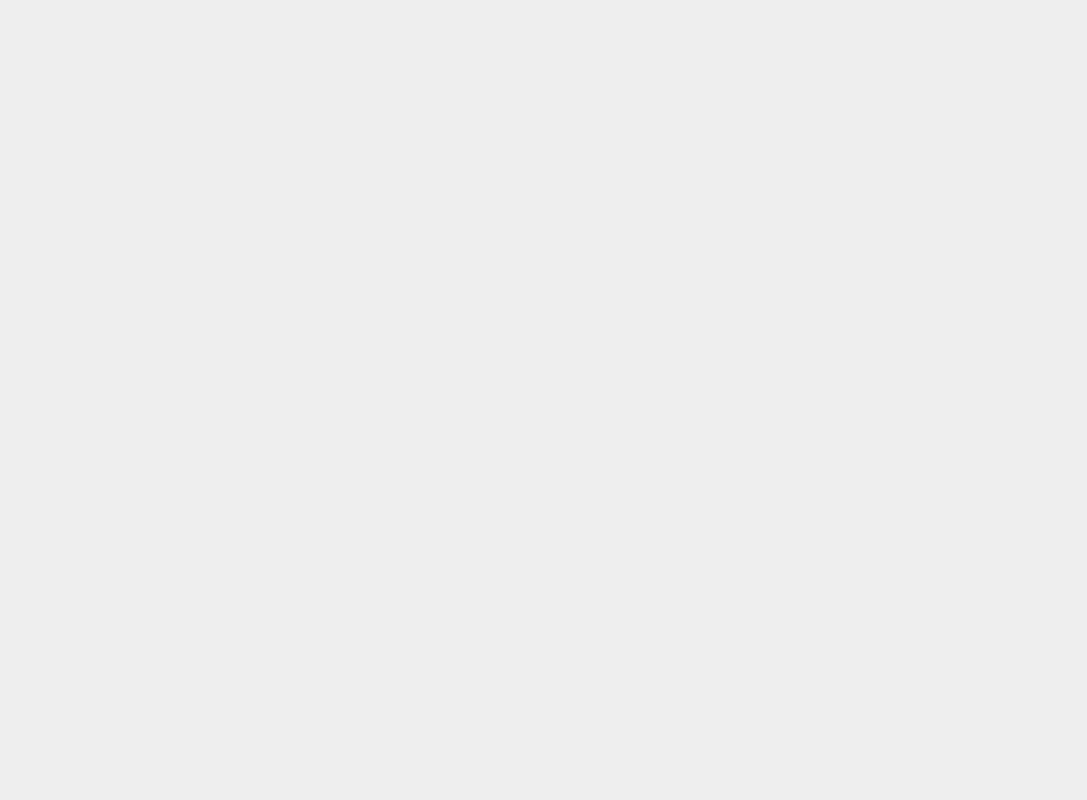
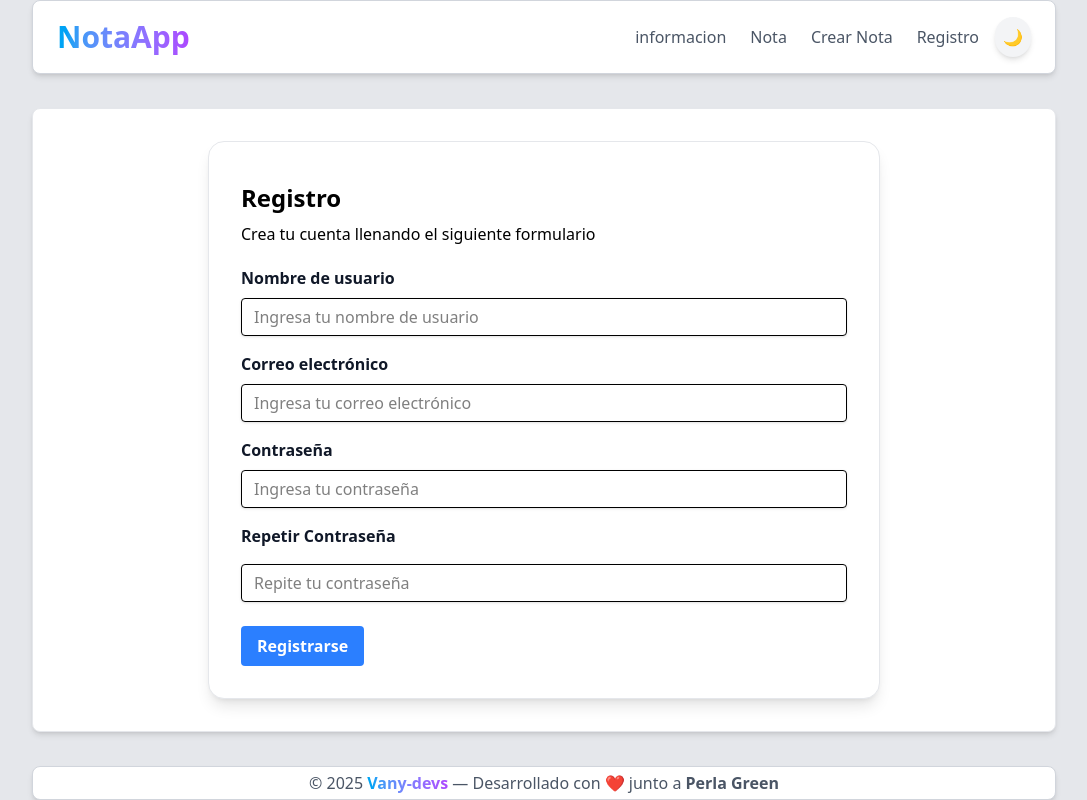
Before and after one commit to vany-devs/notaapp, a React app in the folder frontend/: page /registro in a window 1280 px wide. Before the commit this address had no page. Shown: the whole page, without its empty margins (96-1183 px from the left). Built offline with nearby package versions, Linux system fonts and the light colour scheme; the HTML template or start-up script is replaced by a standard one.

Commit message:
Se creo componente Registro así como lógica

```diff
--- a/frontend/src/App.jsx
+++ b/frontend/src/App.jsx
@@ -4,6 +4,7 @@ import Informacion from './componentes/publico/paginas/Info'
 import ListaNotas from './componentes/publico/paginas/ListaNotas'
 import Layout from './componentes/Layout'
 import CrearNota from './componentes/publico/paginas/CrearNota'
+import Registro from './componentes/publico/registro/Registro'
 
 function App() {
 
@@ -15,6 +16,7 @@ function App() {
           <Route path="informacion" element={<Informacion />} />
           <Route path="lista-notas" element={<ListaNotas />} />
           <Route path="crear-nota" element={ <CrearNota /> } />
+          <Route path="registro" element={ <Registro /> } />
         </Route>
       </Routes>
     </>
--- a/frontend/src/componentes/Heade.jsx
+++ b/frontend/src/componentes/Heade.jsx
@@ -13,6 +13,7 @@ function Heade({ toggleDarkMode, darkMode }) {
             <Links to="/informacion" text="informacion" />
             <Links to="/lista-notas" text="Nota" />
             <Links to="/crear-nota" text="Crear Nota" />
+            <Links to="/registro" text="Registro" />
           </nav>
 
           <button
--- a/frontend/src/componentes/publico/paginas/Info.jsx
+++ b/frontend/src/componentes/publico/paginas/Info.jsx
@@ -1,6 +1,6 @@
 function Informacion() {
   return (
-    <div className="text-gray-700 dark:text-gray-300 leading-relaxed">
+    <div className="w-fulltext-gray-700 dark:text-gray-300 leading-relaxed">
       <h1 className="text-2xl font-bold text-gray-800 dark:text-gray-200 mb-4">
         📝 Bienvenido a Vany Notes
       </h1>
--- a/frontend/src/componentes/publico/paginas/ListaNotas.jsx
+++ b/frontend/src/componentes/publico/paginas/ListaNotas.jsx
@@ -4,8 +4,6 @@ import NotaCard from "./utils/NotaCard";
 function ListaNotas() {
   const nota = [];
   const usuario = true; // Simulación de usuario registrado
-
-  // Si no hay notas privadas o publicas mostrar mensaje
 
   if (usuario) {
     const notasPrivadas = obtenerNotas(false);
@@ -16,6 +14,8 @@ function ListaNotas() {
     const notasPublicas = obtenerNotas(true);
     nota.push(...notasPublicas);
   }
+
+  // Si no hay notas privadas o publicas mostrar mensaje
 
   if (nota.length === 0) {
     return <p className="text-center mx-auto text-gray-900 dark:text-gray-200">No hay notas disponibles.</p>;
--- a/frontend/src/componentes/publico/registro/Registro.jsx
+++ b/frontend/src/componentes/publico/registro/Registro.jsx
@@ -0,0 +1,117 @@
+import { useState } from "react";
+import { useNavigate } from "react-router";
+import { validarCorreo } from "./validarcorreo";
+
+function Registro() {
+    const [usuario, setUsuario] = useState('');
+    const [email, setEmail] = useState('');
+    const [password, setPassword] = useState('');
+    const [passwordRep, setPasswordRep] = useState('');
+    const navegar = useNavigate();
+
+    // Manejar envío de formulario
+    const handleSubmit = (e) => {
+        e.preventDefault();
+
+        if (!usuario || !email || !password || !passwordRep) {
+            alert("Por favor, completa todos los campos.");
+            return false;
+        }
+
+        if(validarCorreo(email) === false){
+            alert("Por favor, ingresa un correo electrónico válido.");
+            return false;
+        }
+
+        if (password !== passwordRep) {
+            alert("Las contraseñas no coinciden.");
+            return false;
+        }
+
+        const datosRegistro = {
+            usuario,
+            email,
+            password,
+            passwordRep,
+            idRegistro: new Date(),
+        };
+        console.log("Datos de registro enviados:", datosRegistro);
+        navegar("/informacion");
+
+        // Limpiar formulario
+        setUsuario('');
+        setEmail('');
+        setPassword('');
+        setPasswordRep('');
+    };
+
+
+    return (
+        <>
+            <div className="relative w-full max-w-2xl mx-auto bg-white dark:bg-gray-800 border border-gray-200 dark:border-gray-700 rounded-2xl dark:text-gray-200 shadow-lg p-8 pt-10 transition-colors duration-500 overflow-hidden">
+                <h2 className="text-2xl font-black"> Registro </h2>
+                <p className="mt-2 mb-5"> Crea tu cuenta llenando el siguiente formulario </p>
+                <form onSubmit={handleSubmit}>
+                    <div className="mb-4">
+                        <label className="block text-gray-900 dark:text-gray-200 font-bold mb-2" htmlFor="username">
+                            Nombre de usuario
+                        </label>
+                        <input
+                            type="text"
+                            id="username"
+                            className="shadow appearance-none border rounded w-full py-2 px-3 dark:text-gray-200 leading-tight focus:outline-none focus:shadow-outline"
+                            placeholder="Ingresa tu nombre de usuario"
+                            onChange={(e) => setUsuario(e.target.value)}
+                        />
+                    </div>
+
+                    <div className="mb-4">
+                        <label className="block text-gray-900 dark:text-gray-300 font-bold mb-2" htmlFor="email">
+                            Correo electrónico
+                        </label>
+                        <input
+                            type="email"
+                            id="email"
+                            className="shadow appearance-none border rounded w-full py-2 px-3 dark:text-gray-200 leading-tight focus:outline-none focus:shadow-outline"
+                            placeholder="Ingresa tu correo electrónico"
+                            onChange={(e) => setEmail(e.target.value)}
+                        />
+                    </div>
+
+                    <div className="mb-6">
+                        <label className="block text-gray-900 dark:text-gray-300 font-bold mb-2" htmlFor="password">
+                            Contraseña
+                        </label>
+                        <input
+                            type="password"
+                            id="password"
+                            className="shadow appearance-none border rounded w-full py-2 px-3 dark:text-gray-200 leading-tight focus:outline-none focus:shadow-outline"
+                            placeholder="Ingresa tu contraseña"
+                            onChange={(e) => setPassword(e.target.value)}
+                        />
+                        <label className="block text-gray-900 dark:text-gray-300 font-bold my-4" htmlFor="password-rep">
+                            Repetir Contraseña
+                        </label>
+                        <input
+                            type="password"
+                            id="password-rep"
+                            className="shadow appearance-none border rounded w-full py-2 px-3 dark:text-gray-200 leading-tight focus:outline-none focus:shadow-outline"
+                            placeholder="Repite tu contraseña"
+                            onChange={(e) => setPasswordRep(e.target.value)}
+                        />
+                    </div>
+                    <div className="flex items-center justify-between">
+                        <button
+                            type="submit"
+                            className="bg-blue-500 hover:bg-blue-700 text-white font-bold py-2 px-4 rounded focus:outline-none focus:shadow-outline"
+                        >
+                            Registrarse
+                        </button>
+                    </div>
+                </form>
+            </div>
+        </>
+     );
+}
+
+export default Registro;
--- /dev/null
+++ b/frontend/src/componentes/publico/registro/validarcorreo.js
@@ -0,0 +1,5 @@
+// Se crea una funcion para validar el formato del correo electrónico utilizando una expresión regular.
+export function validarCorreo(email) {
+    const re = /^[^\s@]+@[^\s@]+\.[^\s@]+$/;
+    return re.test(String(email).toLowerCase());
+}
```
